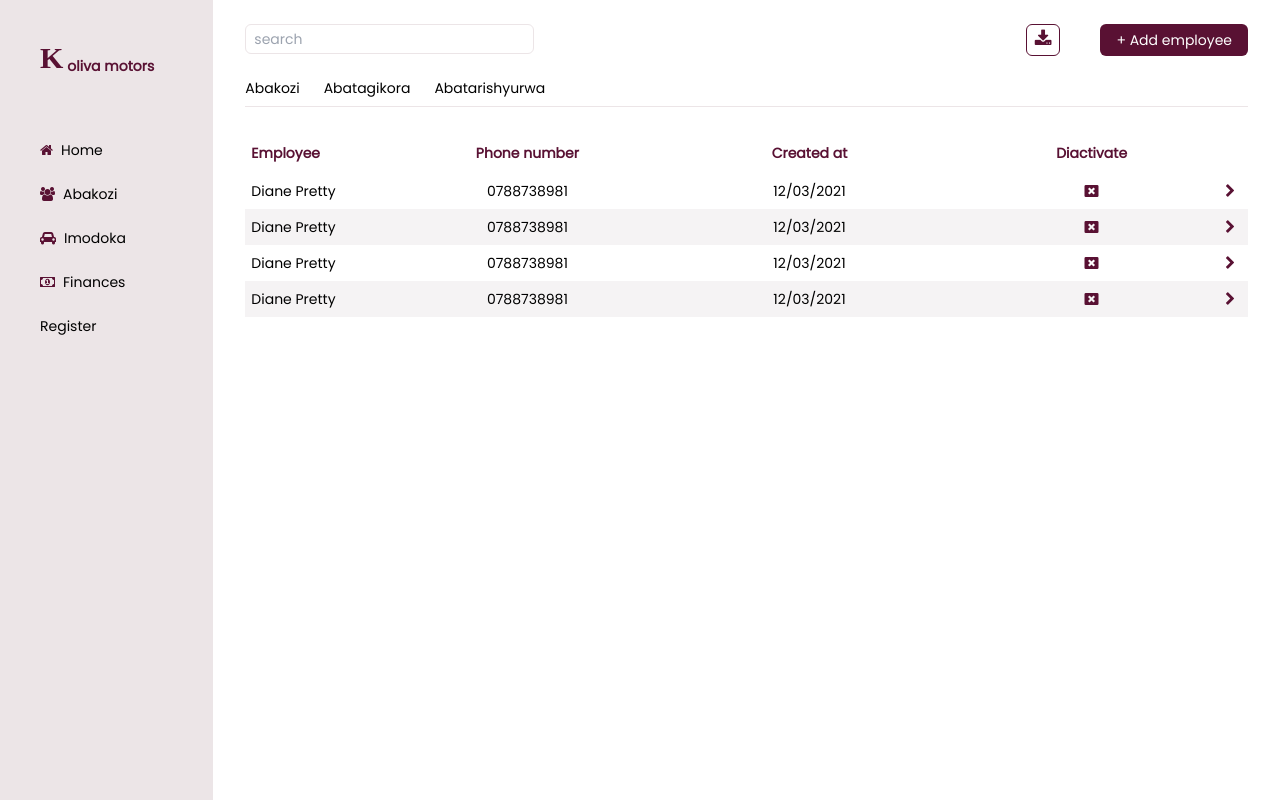
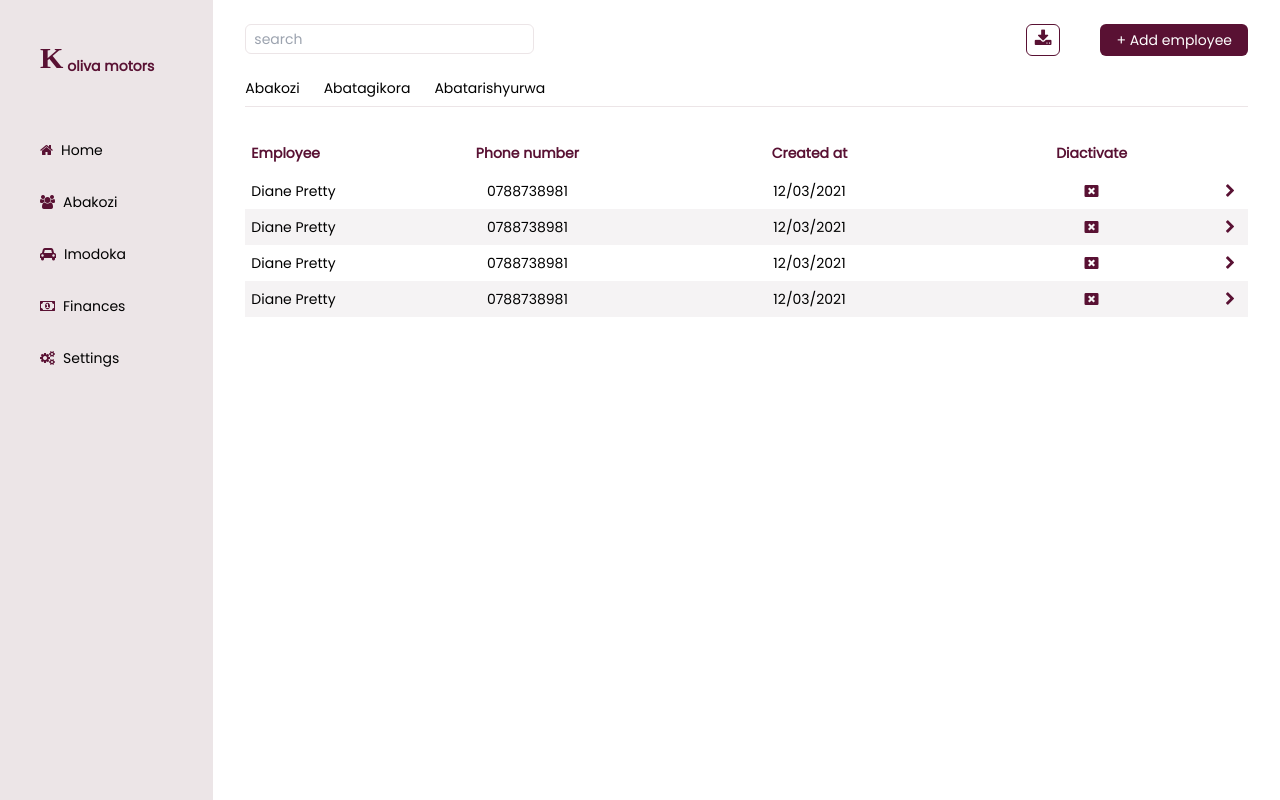
Before and after one commit to dianKoliva/kmFront, a React (Vite) app in the folder km/: page /employees in a window 1280 px wide. Built offline with nearby package versions, Linux system fonts and the light colour scheme; a web font is replaced by a local one.

Commit message:
new changes

```diff
--- a/km/src/components/nav/LefBar.jsx
+++ b/km/src/components/nav/LefBar.jsx
@@ -15,16 +15,19 @@ const LefBar = () => {
         <li >
         <i className="fa cursor-pointer text-def fa-home mr-2"></i>
             Home</li>
-        <li className='pt-6'>
+        <li className='pt-8'>
         <i className="fa cursor-pointer text-def fa-users mr-2"></i>
          Abakozi</li>
-        <li className='pt-6'>
+        <li className='pt-8'>
         <i className="fa cursor-pointer text-def fa-car mr-2"></i>
             Imodoka</li>
-        <li className='pt-6'>
+        <li className='pt-8'>
         <i className="fa cursor-pointer text-def fa-money mr-2"></i>
             Finances</li>
-        <li className='pt-6'>Register</li>
+
+        <li className='pt-8'>
+        <i className="fa cursor-pointer text-def fa-cogs mr-2"></i>
+            Settings</li>
     </ul>
 </div>
 
```
